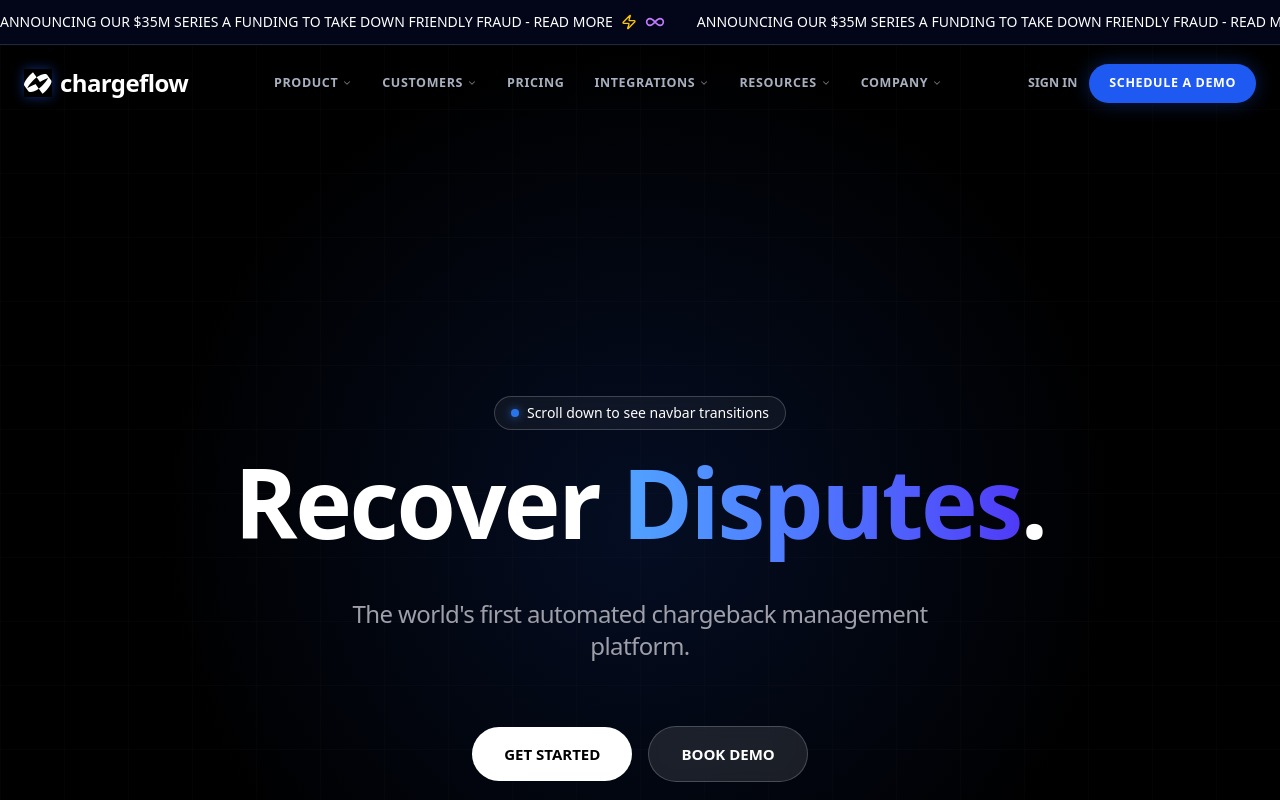
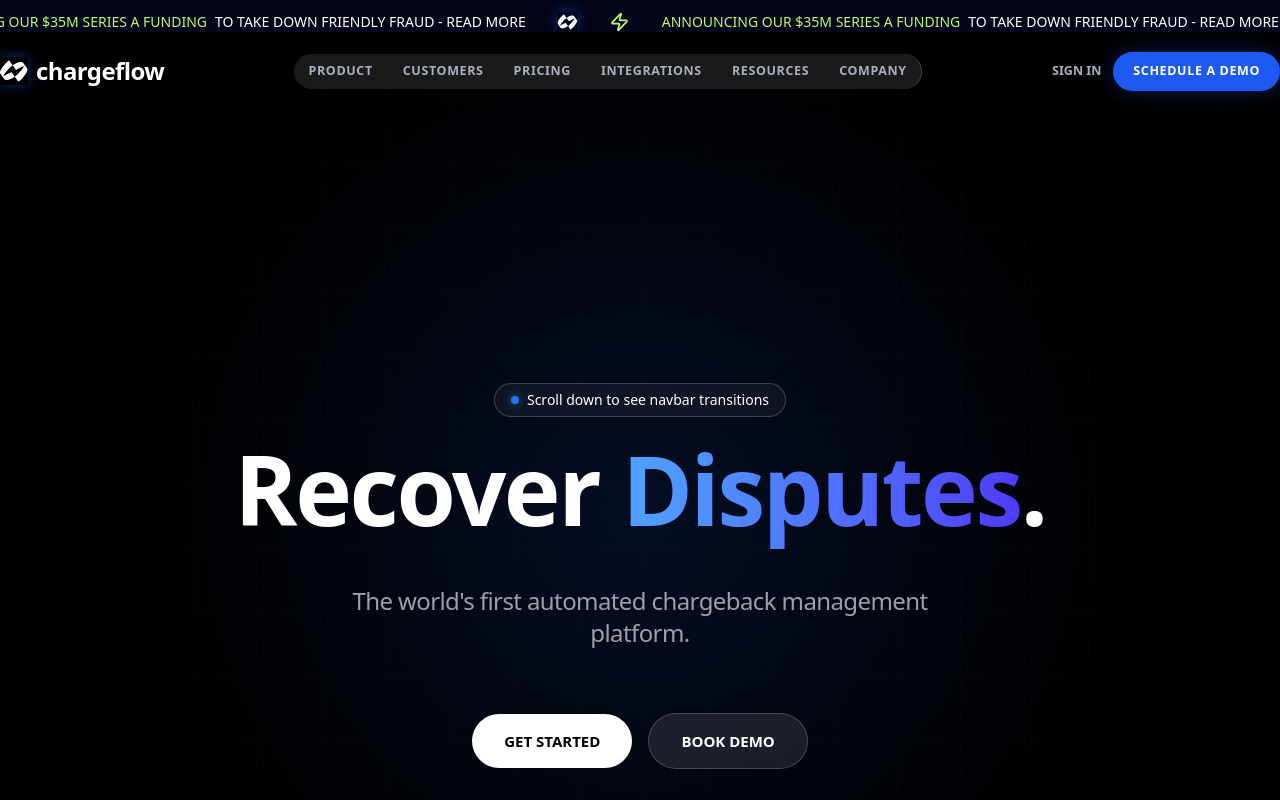
Before and after one commit to morz-mamun/frontend_technical_assessment_omnistra, a Next.js app: page / in a window 1280 px wide. Shown: the top 800 px of the page. Built offline with nearby package versions, Linux system fonts and the light colour scheme.

Commit message:
feat: add smooth scroll animation in navbar

```diff
--- a/app/components/navbar/Navbar.tsx
+++ b/app/components/navbar/Navbar.tsx
@@ -235,18 +235,31 @@
 
 function AnnouncementHeader() {
   const [visible, setVisible] = useState(true);
-  const marqueeText = "ANNOUNCING OUR $35M SERIES A FUNDING TO TAKE DOWN FRIENDLY FRAUD - READ MORE";
+  const marqueeGreenText = "ANNOUNCING OUR $35M SERIES A FUNDING";
+  const marqueeWhiteText = "TO TAKE DOWN FRIENDLY FRAUD - READ MORE"
 
   if (!visible) return null;
   return (
-    <div className="relative overflow-hidden bg-slate-950 py-3 border-b border-slate-800">
+    <div className="relative overflow-hidden bg-slate-950 pt-3">
       <div className="flex animate-scroll whitespace-nowrap gap-8">
         {[0, 1, 2, 3].map((i) => (
-          <div key={i} className="flex items-center gap-2 text-white text-sm font-medium">
-            <span>{marqueeText}</span>
-            <Zap className="w-4 h-4 text-yellow-400 flex-shrink-0" />
-            <Infinity className="w-5 h-5 text-purple-400 flex-shrink-0" />
-          </div>
+          <>
+            <div key={i} className="flex items-center gap-2 text-white text-sm font-medium">
+              <span className='text-[#C3F967]'>{marqueeGreenText}</span><span className='text-white'>{marqueeWhiteText}</span>
+            </div>
+            {/* logo */}
+            <div>
+              <div className="w-5 h-5 flex items-center justify-center shadow-[0_0_12px_rgba(30,90,241,0.5)] group-hover:text-gray-400 transition-all duration-300">
+                <svg width="100%" height="100%" viewBox="0 0 31 24" fill="none" xmlns="http://www.w3.org/2000/svg">
+                  <path fill-rule="evenodd" clip-rule="evenodd" d="M20.4591 23.996L16.4118 18.3721C16.4118 18.3721 24.1707 12.0345 26.791 6.16874C26.7723 6.14897 17.7054 10.7632 17.7054 10.7632L14.0061 5.62295C20.772 0.983474 24.7214 1.69848 25.7767 3.16527L30.1387 9.22647C31.7551 11.4726 26.029 19.6752 20.4587 23.996H20.4591ZM9.95881 -0.000976563L14.0061 5.62295C14.0061 5.62295 6.24723 11.9605 3.62693 17.8263C3.64561 17.846 12.7126 13.2319 12.7126 13.2319L16.4118 18.3721C9.64591 23.0115 5.69657 22.2965 4.64125 20.8297L0.278806 14.7685C-1.33764 12.5224 4.38893 4.31985 9.95881 -0.000976563Z" fill="currentColor"></path>
+                </svg>
+              </div>
+            </div>
+            <div>
+              <Zap className="w-5 h-5 text-[#C3F967] flex-shrink-0" />
+            </div>
+          </>
+
         ))}
       </div>
     </div>
@@ -314,7 +327,7 @@
         initial={{ y: -80, opacity: 0 }}
         animate={{ y: 0, opacity: 1 }}
         transition={{ type: 'spring', stiffness: 280, damping: 28, delay: 0.1 }}
-        style={{ top: bannerHeight + 12 }}
+        style={isScrolled ? { top: 0 } : { top: bannerHeight + 12 }}
         className="fixed left-1/2 -translate-x-1/2 z-50 container mx-auto"
       >
         <div
@@ -323,7 +336,7 @@
             transition-all transform duration-300 ease-in-out
             ${isScrolled
               ? 'scale-95 xl:scale-90 px-4 py-3 rounded-full bg-[#0a0a0a]/85 backdrop-blur-2xl shadow-[0_8px_40px_rgba(0,0,0,0.6)]'
-              : 'scale-100 px-6 py-4 rounded-full bg-transparent'
+              : 'scale-100 pt-1 rounded-full bg-transparent'
             }
           `}
         >
@@ -331,40 +344,28 @@
           <ChargeflowLogo />
 
           {/* Desktop Nav */}
-          <nav className="hidden lg:flex items-center gap-0.5">
+          <nav className={`hidden lg:flex items-center gap-0.5  backdrop-blur-2xl rounded-full ${isScrolled ? '' : 'border-r border-white/20 bg-[#FFFFFF1A]'}`}>
             {NAV_LINKS?.map((link) => (
               <div
-                key={link.name}
+                key={link?.name}
                 className="relative"
-                onMouseEnter={() => link.hasDropdown && link.dropdownKey ? handleMouseEnter(link.dropdownKey) : undefined}
-                onMouseLeave={link.hasDropdown ? handleMouseLeave : undefined}
+                onMouseEnter={() => link?.hasDropdown && link?.dropdownKey ? handleMouseEnter(link?.dropdownKey) : undefined}
+                onMouseLeave={link?.hasDropdown ? handleMouseLeave : undefined}
               >
                 <button
-                  className={`relative text-[12.5px] font-semibold tracking-wider transition-colors duration-200 flex items-center gap-1 px-3.5 py-2 rounded-full
-                    ${activeDropdown === link.dropdownKey
-                      ? 'text-white bg-white/8'
-                      : 'text-[#a8b0c0] hover:text-white hover:bg-white/5'
+                  className={`relative text-[12.5px] font-semibold tracking-wider transition-colors duration-200 flex items-center gap-1 px-3.5 py-2 rounded-full cursor-pointer
+                    ${activeDropdown === link?.dropdownKey
+                      ? 'text-white'
+                      : 'text-[#a8b0c0] hover:text-white'
                     }`}
                 >
-                  {link.name.toUpperCase()}
-                  {link.hasDropdown && (
-                    <svg
-                      width="10"
-                      height="10"
-                      viewBox="0 0 24 24"
-                      fill="none"
-                      className={`transition-transform duration-200 ${activeDropdown === link.dropdownKey ? 'rotate-180 text-blue-400' : 'text-zinc-500'
-                        }`}
-                    >
-                      <path d="M6 9L12 15L18 9" stroke="currentColor" strokeWidth="2.5" strokeLinecap="round" strokeLinejoin="round" />
-                    </svg>
-                  )}
+                  {link?.name?.toUpperCase()}
                 </button>
 
                 {/* Dropdown */}
-                {link.hasDropdown && link.dropdownKey && (
+                {link?.hasDropdown && link?.dropdownKey && (
                   <AnimatePresence>
-                    {activeDropdown === link.dropdownKey && (
+                    {activeDropdown === link?.dropdownKey && (
                       <motion.div
                         initial={{ opacity: 0, y: 8, scale: 0.96 }}
                         animate={{ opacity: 1, y: 0, scale: 1 }}
--- a/app/globals.css
+++ b/app/globals.css
@@ -126,3 +126,20 @@
     @apply bg-background text-foreground;
   }
 }
+
+
+@layer utilities {
+  @keyframes scroll {
+    0% {
+      transform: translateX(0);
+    }
+
+    100% {
+      transform: translateX(-25%);
+    }
+  }
+
+  .animate-scroll {
+    animation: scroll 20s linear infinite;
+  }
+}
```
